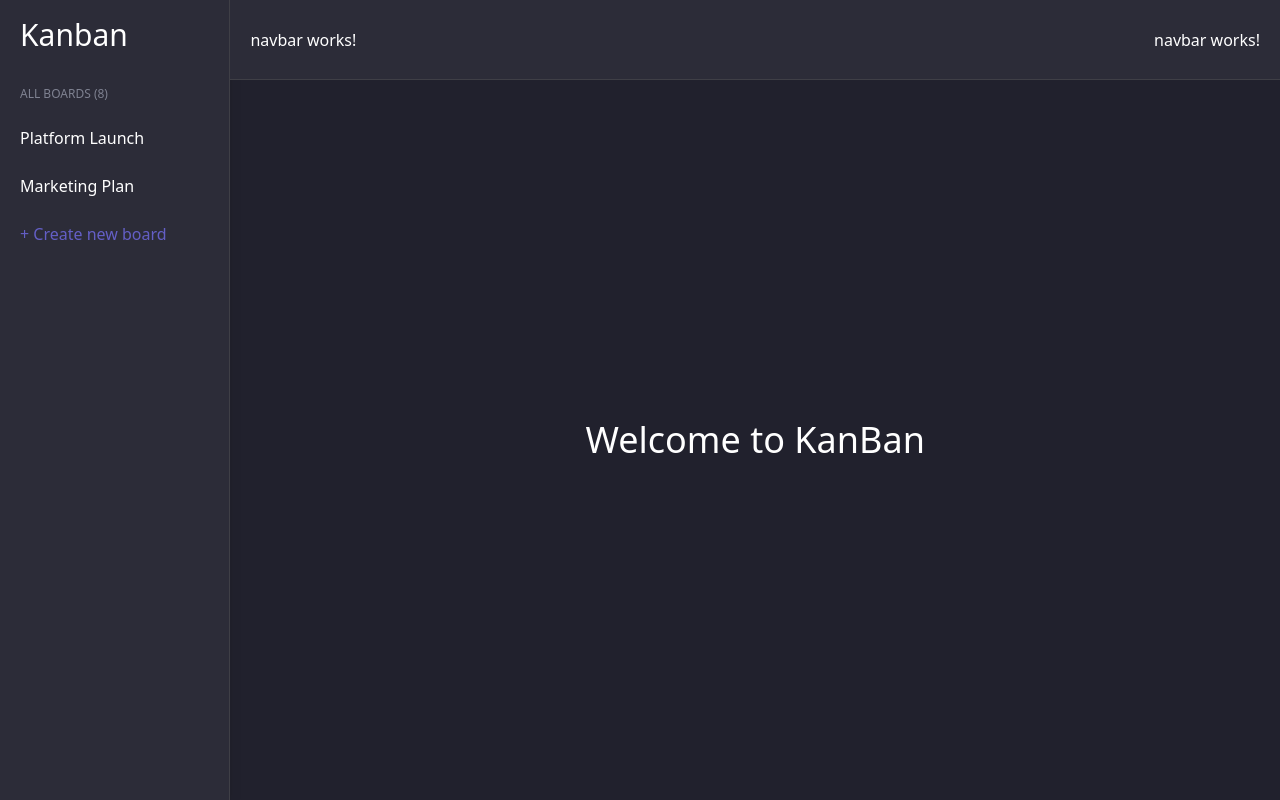
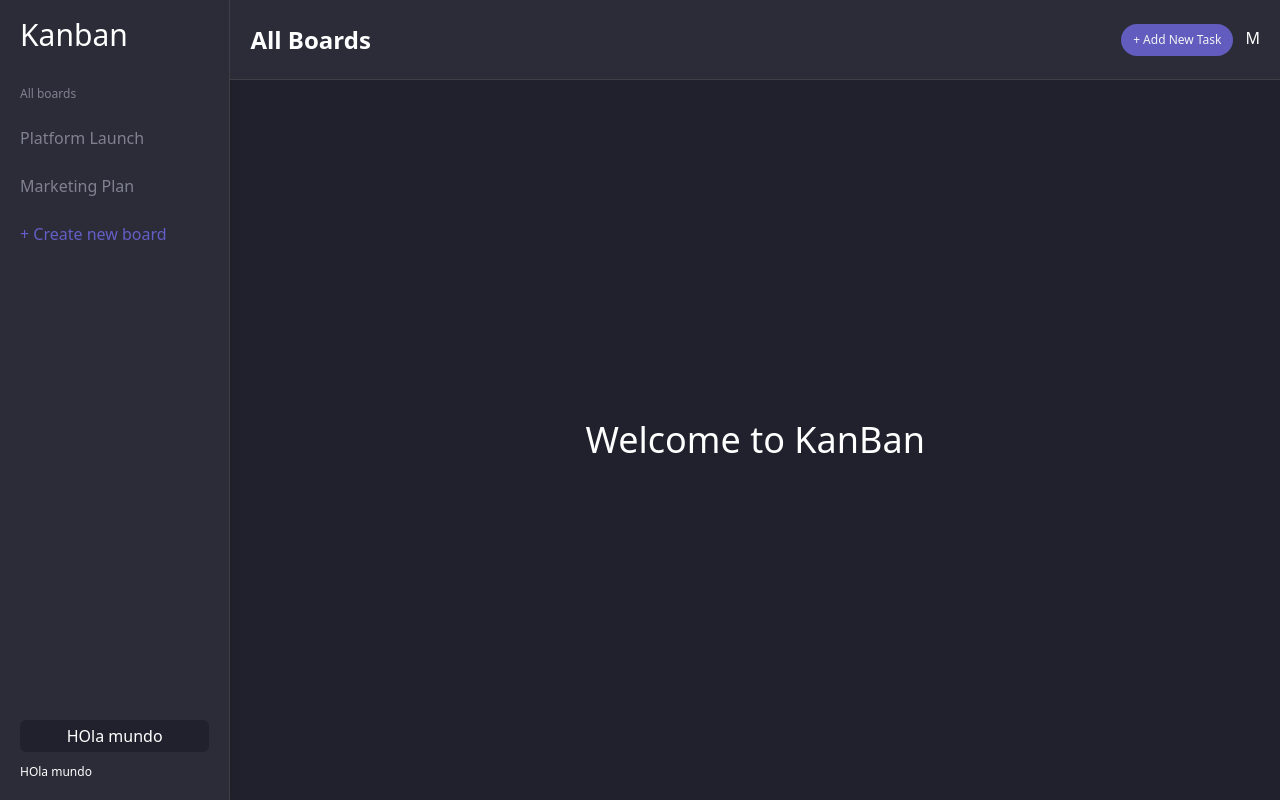
Before and after one commit to YordanisPonce/kanban, an Angular app: page / in a window 1280 px wide. Built offline with nearby package versions, Linux system fonts and the light colour scheme.

Commit message:
Adding login

```diff
--- a/src/app/app.component.html
+++ b/src/app/app.component.html
@@ -1,6 +1,12 @@
 <div class="principal-box">
-    <app-aside></app-aside>
-    <app-navbar></app-navbar>
+    <app-aside (navbarBrand)="getTitle($event)"></app-aside>
+    <app-navbar>
+        <h1 class="text-2xl font-bold">{{navBarTitle || 'All Boards' | capitalize}}</h1>
+        <div class="inline-options">
+            <button class="btn-add"><span>&plus;</span> {{'add new task'|capitalize}}</button>
+            <button class="ml-3">M</button>
+        </div>
+    </app-navbar>
     <app-section>
         <router-outlet></router-outlet>
     </app-section>
--- a/src/app/app.component.scss
+++ b/src/app/app.component.scss
@@ -1,20 +1,26 @@
 //dimensions
-$firstColumn:18%;
-$firstRow   :10%;
+$firstColumn: 18%;
+$firstRow: 10vh;
 
 .principal-box {
     @apply grid;
     grid-template-columns: $firstColumn calc(100% - $firstColumn);
-    grid-template-rows   : $firstRow calc(100% - $firstRow);
+    grid-template-rows: $firstRow calc(100% - $firstRow);
 
     app-aside {
-        @apply h-screen bg-primary border-r border-zinc-700 border-solid border-y-0 shadow-lg row-span-2;
+        @apply h-screen bg-primary border-r border-zinc-700 border-solid border-y-0 shadow-lg row-span-2
+        flex flex-col;
     }
 
     app-navbar {
         @apply bg-primary border-b border-zinc-700 border-solid flex items-center justify-between px-5;
     }
 
-    app-section {}
+    app-section {
+    }
+}
+
+.btn-add {
+    @apply bg-btn rounded-full text-xs py-2 px-3 opacity-95 hover:opacity-100;
 
 }
--- a/src/app/app.component.ts
+++ b/src/app/app.component.ts
@@ -7,4 +7,9 @@ import { Component } from '@angular/core';
 })
 export class AppComponent {
   title = 'kanban';
+  navBarTitle: string | undefined
+
+  getTitle(title: string) {
+    this.navBarTitle = title
+  }
 }
--- a/src/app/components/aside/aside.component.html
+++ b/src/app/components/aside/aside.component.html
@@ -1,10 +1,17 @@
 <h1>
     <a [routerLink]="['/']">{{ title | capitalize}}</a>
-
 </h1>
 <ul>
-    <li>{{'All Boards (8)' | uppercase}}</li>
-    <li [routerLink]="['/task','1']" routerLinkActive="active" >Platform Launch</li>
-    <li [routerLink]="['/task','2']" routerLinkActive="active" >Marketing Plan</li>
+    <li *ngFor="let item of links;let i = index;" [routerLink]="['/task',i]" routerLinkActive="active"
+        (click)="emitTitle(i)">{{item}}</li>
     <li><span>&plus;</span> Create new board</li>
 </ul>
+
+<div class="toggle-container">
+    <div>
+        HOla mundo
+    </div>
+    <p>
+        HOla mundo
+    </p>
+</div>
--- a/src/app/components/aside/aside.component.scss
+++ b/src/app/components/aside/aside.component.scss
@@ -1,27 +1,40 @@
 @import "../../scss/variables.scss";
-
 h1 {
-    padding-top   : $customPadding;
+    padding-top: $customPadding;
     padding-bottom: $customPadding;
     @apply text-3xl px-5;
 }
 
 ul {
     @apply mr-5;
-
     li {
-        @apply px-5 py-2 border rounded-r-full border-none my-2 cursor-pointer;
-
+        @apply px-5 py-2 border rounded-r-full border-none my-2 cursor-pointer text-subtitle;
+        @extend %active-link-hover;
         &.active {
-            @apply bg-btn;
+            @apply bg-btn text-white font-bold;
         }
 
         &:first-child {
             @apply text-subtitle text-xs;
+            @extend %active-link-hover;
+            &.active {
+                @apply text-white;
+            }
         }
 
         &:last-child {
             @apply text-btn;
+            @extend %active-link-hover;
         }
     }
 }
+
+div.toggle-container {
+    @apply px-5 mb-5 mt-auto;
+    div:first-child{
+     @apply bg-secondary px-2 py-1 flex justify-center rounded-md;
+    }
+    p {
+        @apply text-xs mb-0 my-3;
+    }
+}
--- a/src/app/components/aside/aside.component.ts
+++ b/src/app/components/aside/aside.component.ts
@@ -1,4 +1,4 @@
-import { Component } from '@angular/core';
+import { Component, EventEmitter, Output } from '@angular/core';
 import { Router } from '@angular/router';
 
 @Component({
@@ -8,10 +8,17 @@ import { Router } from '@angular/router';
 })
 export class AsideComponent {
   title = 'kanban';
+  links = ['All boards', 'Platform Launch', 'Marketing Plan'];
+  @Output() navbarBrand = new EventEmitter<string>(undefined);
 
   constructor(private route: Router) { }
 
   navigateToHome() {
     this.route.navigate(['/']);
   }
+
+  emitTitle(index?: number | undefined) {
+    const value = index !== undefined ? this.links[index] : 'dashboard';
+    this.navbarBrand.emit(value);
+  }
 }
--- a/src/app/components/navbar/navbar.component.html
+++ b/src/app/components/navbar/navbar.component.html
@@ -1,2 +1,2 @@
-<p>navbar works!</p>
-<p>navbar works!</p>
+<ng-content select="h1"></ng-content>
+<ng-content select=".inline-options"></ng-content>
--- a/src/app/pipes/capitalize.pipe.ts
+++ b/src/app/pipes/capitalize.pipe.ts
@@ -6,7 +6,7 @@ import { Pipe, PipeTransform } from '@angular/core';
 export class CapitalizePipe implements PipeTransform {
 
   transform(value: string): string {
-    return value.charAt(0).toUpperCase() + value.substring(1);
+    return value.split(' ').map(el => el.charAt(0).toUpperCase() + el.substring(1)).join(' ');
   }
 
 }
--- /dev/null
+++ b/src/app/scss/clases.scss
@@ -0,0 +1,3 @@
+%active-link-hover {
+    @apply hover:text-white  transition-all duration-200;
+}
--- a/src/app/scss/variables.scss
+++ b/src/app/scss/variables.scss
@@ -1,2 +1,4 @@
+@use "clases.scss";
+
 //Header
-$customPadding: calc(15%/2);
+$customPadding: calc(15% / 2);
```
